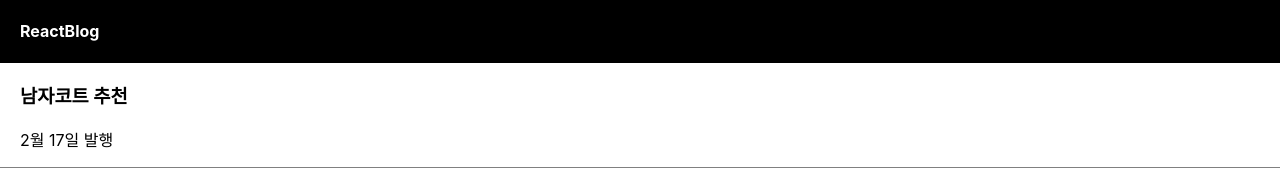
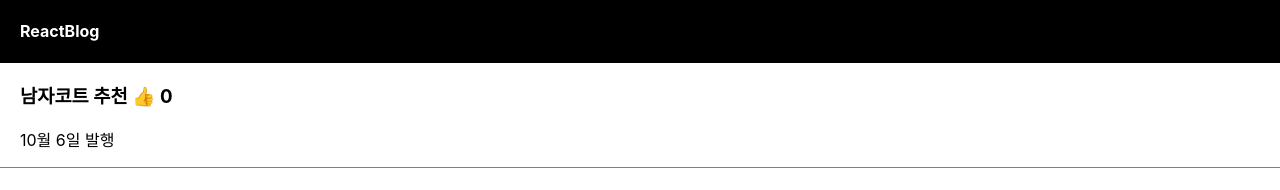
Before and after one commit to js3617/react, a React (Create React App) app: page / in a window 1280 px wide. Shown: the top 190 px of the page. Built offline with nearby package versions, Linux system fonts and the light colour scheme.

Commit message:
onClick 사용 useState변경하는 방법

```diff
--- a/src/App.js
+++ b/src/App.js
@@ -1,3 +1,6 @@
+/* eslint-disable */
+// warning 메시지 안보이게 해줌
+
 import logo from './logo.svg';
 import './App.css';
 import { useState } from 'react';
@@ -6,6 +9,7 @@ function App() {
 
 let post = '부산 우동 맛집';
 let [글제목,b] = useState(['남자코트 추천','파이썬 독학','부산 우동 맛집']);
+let [따봉, 따봉변경] = useState(0);
 
 
   return (
@@ -14,9 +18,11 @@ let [글제목,b] = useState(['남자코트 추천','파이썬 독학','부산
         <h4>ReactBlog</h4>
       </div>
       <div className="list">
-        <h3>{ 글제목[0] }</h3>
-        <p>2월 17일 발행</p>
+        <h3>{ 글제목[0] } <span onClick={ () => { 따봉변경(따봉+1) } }>👍</span> {따봉} </h3>
+        <p>10월 6일 발행</p>
       </div>
+
+
       <div className="list">
         <h3>{ 글제목[1] }</h3>
         <p>2월 17일 발행</p>
```
